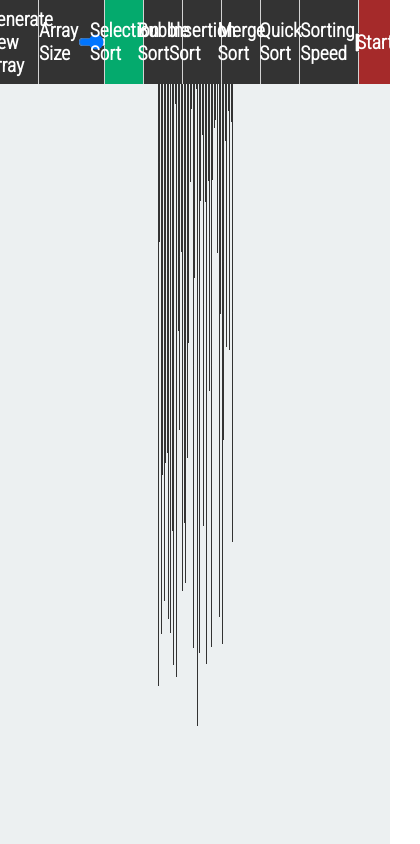
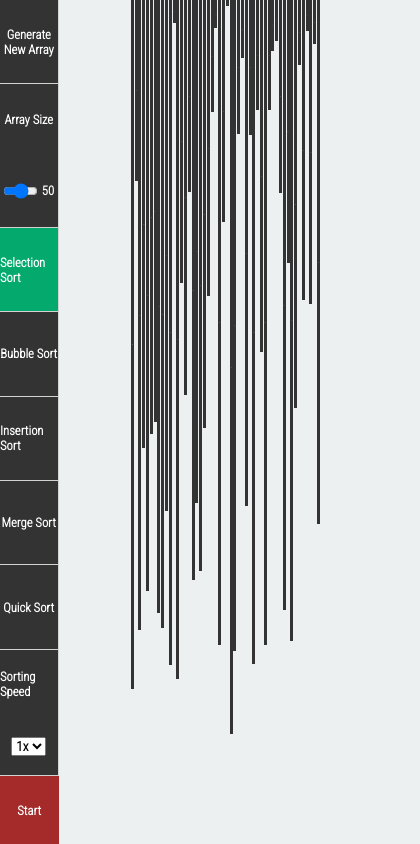
Before and after one commit to rajatkumar794/Sorting-Visualizer, a website: page index.html in a window 390 px wide. Shown: the whole page, 420 px wide, since content can reach past the window. Drawn offline with Linux system fonts and the light colour scheme.

Commit message:
added media rules

```diff
--- a/array.js
+++ b/array.js
@@ -22,7 +22,7 @@ function initializeArray(){
     array = []
     for(let i = 0; i<inputSize; i++)
     {
-        let value = Math.floor(Math.random() * 650) + 1;
+        let value = Math.floor(Math.random() * (window.innerHeight-100)) + 1;
         let newElement = {"value":value, "status": "unsorted"}
         array.push(newElement)
     }
--- a/script.js
+++ b/script.js
@@ -7,7 +7,7 @@ let currentArrSize = document.querySelector(".current-size")
 let inputSize = sizeSlider.value;
 let currentAlgo = "selection"
 let array = []
-let elementWidth = ((window.innerWidth/20)/(2*50));
+let elementWidth = ((window.innerWidth/5)/(2*50));
 let baseDelay = 400;
 let sortDelay = baseDelay;
 let textSize = elementWidth/5;
@@ -19,7 +19,10 @@ currentArrSize.innerHTML = 50;
 sizeSlider.addEventListener("input", function(e){
     inputSize=sizeSlider.value;
     currentArrSize.innerHTML = inputSize;
-    elementWidth = ((window.innerWidth/20)/(2*inputSize))
+    if(window.innerWidth<500)
+        elementWidth = ((window.innerWidth/5)/(2*inputSize))
+    else
+        elementWidth = ((window.innerWidth/20)/(2*inputSize))
     textSize=elementWidth/5;
     initializeArray()
     displayArray()
--- a/style.css
+++ b/style.css
@@ -32,6 +32,7 @@
     display: flex;
     align-items: center;
     justify-content: space-evenly;
+    flex-wrap: wrap;
 }
 
 .alter-size{
@@ -63,6 +64,7 @@
     display: flex;
     align-items: center;
     justify-content: center;
+
 }
 
 .start{
@@ -115,3 +117,57 @@
      background: #333333;
      transition: height .6s ease-in;
  }
+
+ @media (max-width:500px){
+    .toolbar{
+        height: 100vh;
+        width: 15vw;
+        display: flex;
+        color: white;
+        font-size: 1.5vh;
+        flex-direction: column;
+        position: absolute;
+        margin-right: 20px;
+    }
+    .new-array{
+        height: 10%;
+        width: 100%;
+        border-bottom: 1px solid lightgray;
+        text-align: center;
+    }
+    .array-size{
+        height: 17%;
+        width: 100%;
+        border-bottom: 1px solid lightgray;
+        flex-wrap: wrap;
+    }
+
+    .sorting-algo{
+        height: 50%;
+        width: 100%;
+        flex-direction: column;
+    }
+
+    .sorting-speed{
+        height: 15%;
+        width: 100%;
+        border-bottom: 1px solid lightgray;
+        flex-wrap: wrap;
+    }
+    .sorting-algo div{
+        height: 20%;
+        width: 100%;
+        border-bottom: 1px solid lightgray;
+        flex-wrap: wrap;
+    }
+
+    .start{
+        height: 8%;
+        width: 100%;
+    }
+    .visualizer{
+        height: 100vh;
+        width: 100vw;
+        margin-left: 30px;
+    }
+}
```
